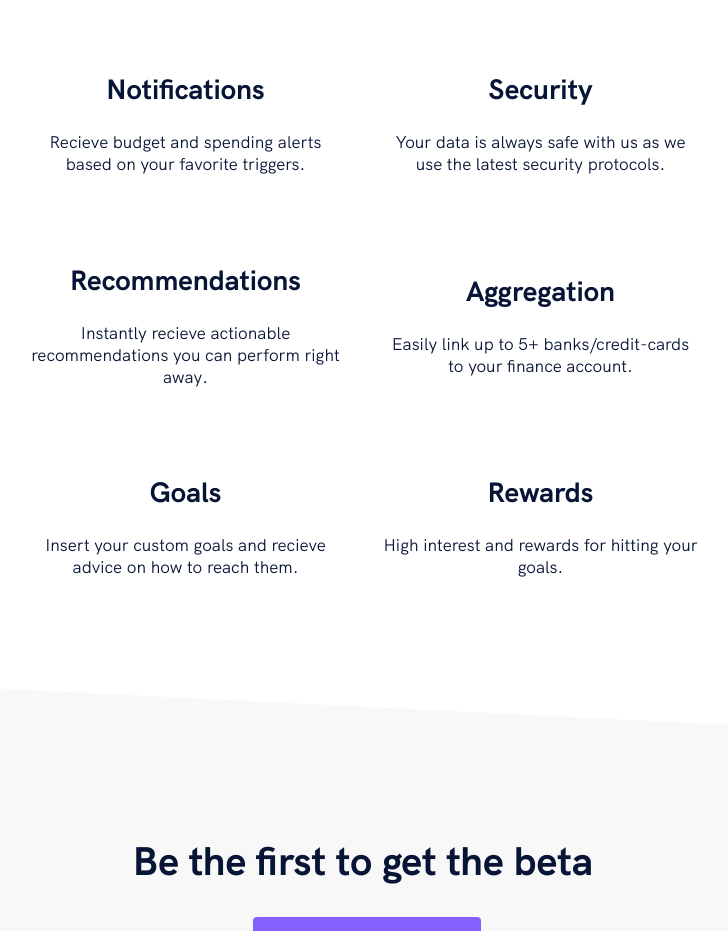
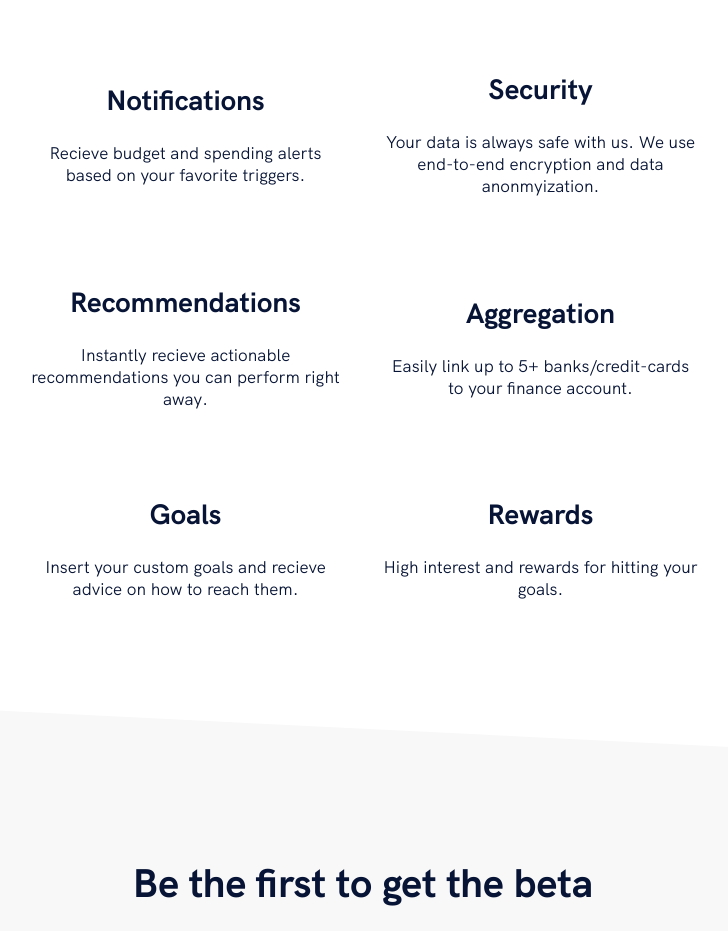
Before and after one commit to enzocog/genieweb, a Gatsby site: page / in a window 1280 px wide. Shown: the part 1044-1975 px from the top of the page, without its empty margins (277-1005 px from the left). Built offline with nearby package versions, Linux system fonts and the light colour scheme; Gatsby itself is replaced by a stand-in of ours.

Commit message:
updated security protcol

```diff
--- a/src/components/sections/features.js
+++ b/src/components/sections/features.js
@@ -18,8 +18,7 @@ const Features = () => (
         <FeatureItem>
           <FeatureTitle>Security</FeatureTitle>
           <FeatureText>
-            Your data is always safe with us as we use the latest security
-            protocols.
+            Your data is always safe with us. We use end-to-end encryption and data anonmyization.
           </FeatureText>
         </FeatureItem>
         <FeatureItem>
```
